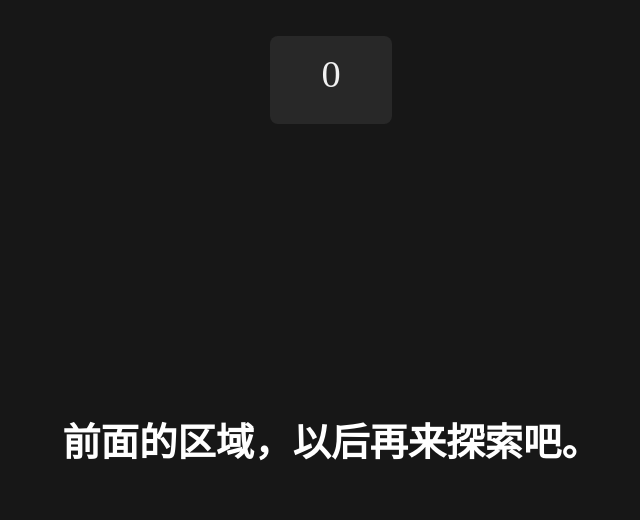
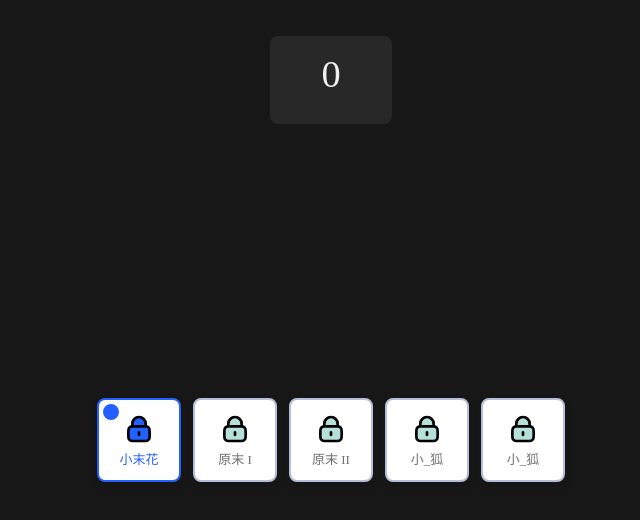
Before and after one commit to wemsx/qiaomo, a Vue app: page /settings in a window 1280 px wide. Shown: the top 520 px of the page, without its empty margins (309-949 px from the left). Built offline with nearby package versions, Linux system fonts and the light colour scheme; a small style sheet from the web is missing.

Commit message:
feat: 支持更换皮肤

```diff
--- a/src/components/SettingPage.vue
+++ b/src/components/SettingPage.vue
@@ -1,5 +1,19 @@
 <script setup>
-import QiaoCount from './QiaoCount.vue'
+import QiaoCount from './QiaoCount.vue';
+import LockIcon from './icons/LockIcon.vue';
+import { storeToRefs } from 'pinia';
+import { useQiaoBasicStore } from '@/stores/qiaoMoBasic';
+
+const qiaoBasicStore = useQiaoBasicStore();
+const { QiaoSkin } = storeToRefs(qiaoBasicStore)
+
+const skinChoices = [
+    '小末花',
+    '原末 I',
+    '原末 II',
+    '小_狐',
+    '小_狐'
+]
 </script>
 <template>
     <div class="header">
@@ -8,7 +22,20 @@ import QiaoCount from './QiaoCount.vue'
         </router-link>
     </div>
     <div class="main">
-        <h1>前面的区域，以后再来探索吧。</h1>
+        <div class="skinSelection">
+            <div class="radio-inputs">
+                <label v-for="(item, index) of skinChoices" :key="index">
+                    <input class="radio-input" type="radio" name="engine" :value="index" v-model="QiaoSkin" />
+                    <span class="radio-tile">
+                        <span class="radio-icon">
+                            <LockIcon></LockIcon>
+                        </span>
+                        <span class="radio-label">{{ item }}</span>
+                    </span>
+                </label>
+            </div>
+        </div>
+        <!--<h1>前面的区域，以后再来探索吧。</h1>-->
     </div>
 </template>
 <style scoped>
@@ -23,4 +50,122 @@ h1 {
     top: 55%;
     transform: translate(-50%, -50%);
 }
+
+.skinSelection {
+    position: absolute;
+    left: 50%;
+    top: -40%;
+    transform: translate(-50%, -50%);
+}
+
+.radio-inputs {
+    display: flex;
+    justify-content: center;
+    align-items: center;
+    max-width: 350px;
+    -webkit-user-select: none;
+    -moz-user-select: none;
+    -ms-user-select: none;
+    user-select: none;
+}
+
+.radio-inputs>* {
+    margin: 6px;
+}
+
+.radio-input:checked+.radio-tile {
+    border-color: #2260ff;
+    box-shadow: 0 5px 10px rgba(0, 0, 0, 0.1);
+    color: #2260ff;
+}
+
+.radio-input:checked+.radio-tile:before {
+    transform: scale(1);
+    opacity: 1;
+    background-color: #2260ff;
+    border-color: #2260ff;
+}
+
+.radio-input:checked+.radio-tile .radio-icon svg {
+    fill: #2260ff;
+}
+
+.radio-input:checked+.radio-tile .radio-label {
+    color: #2260ff;
+}
+
+.radio-input:focus+.radio-tile {
+    border-color: #2260ff;
+    box-shadow: 0 5px 10px rgba(0, 0, 0, 0.1), 0 0 0 4px #b5c9fc;
+}
+
+.radio-input:focus+.radio-tile:before {
+    transform: scale(1);
+    opacity: 1;
+}
+
+.radio-tile {
+    display: flex;
+    flex-direction: column;
+    align-items: center;
+    justify-content: center;
+    width: 80px;
+    min-height: 80px;
+    border-radius: 0.5rem;
+    border: 2px solid #b5bfd9;
+    background-color: #fff;
+    box-shadow: 0 5px 10px rgba(0, 0, 0, 0.1);
+    transition: 0.15s ease;
+    cursor: pointer;
+    position: relative;
+}
+
+.radio-tile:before {
+    content: "";
+    position: absolute;
+    display: block;
+    width: 0.75rem;
+    height: 0.75rem;
+    border: 2px solid #b5bfd9;
+    background-color: #fff;
+    border-radius: 50%;
+    top: 0.25rem;
+    left: 0.25rem;
+    opacity: 0;
+    transform: scale(0);
+    transition: 0.25s ease;
+}
+
+.radio-tile:hover {
+    border-color: #2260ff;
+}
+
+.radio-tile:hover:before {
+    transform: scale(1);
+    opacity: 1;
+}
+
+.radio-icon svg {
+    width: 2rem;
+    height: 2rem;
+    fill: #b5dfd9;
+}
+
+.radio-label {
+    color: #707070;
+    transition: 0.375s ease;
+    text-align: center;
+    font-size: 13px;
+}
+
+.radio-input {
+    clip: rect(0 0 0 0);
+    -webkit-clip-path: inset(100%);
+    clip-path: inset(100%);
+    height: 1px;
+    overflow: hidden;
+    position: absolute;
+    white-space: nowrap;
+    width: 1px;
+}
 </style>
--- a/src/components/XiaoMo.vue
+++ b/src/components/XiaoMo.vue
@@ -1,6 +1,6 @@
 <template>
     <div class="qiaomo">
-        <img src="https://gcore.jsdelivr.net/gh/wemhy/xm@1.0.0/logo/logot.svg" @click="qiaoOnce"
+        <img :src="'https://gcore.jsdelivr.net/gh/wemsx/qiaomo@master/icons/skin' + QiaoSkin + '.svg'" @click="qiaoOnce"
             :class="{ qiaoClass: qiao }" />
     </div>
     <div class="qiaomoWord" ref="qiaomoRef">
@@ -12,7 +12,7 @@ import { storeToRefs } from 'pinia';
 import { useQiaoBasicStore } from '@/stores/qiaoMoBasic';
 
 const qiaoBasicStore = useQiaoBasicStore();
-const { QiaoWord, QiaoCounter } = storeToRefs(qiaoBasicStore)
+const { QiaoWord, QiaoCounter, QiaoSkin } = storeToRefs(qiaoBasicStore)
 
 const qiaomoRef = ref()
 const qiao = ref(false)
--- /dev/null
+++ b/src/components/icons/LockIcon.vue
@@ -0,0 +1,7 @@
+<template>
+    <svg width="100px" height="100px" viewBox="0 0 24 24" fill="none" xmlns="http://www.w3.org/2000/svg">
+        <path
+            d="M12 14.5V16.5M7 10.0288C7.47142 10 8.05259 10 8.8 10H15.2C15.9474 10 16.5286 10 17 10.0288M7 10.0288C6.41168 10.0647 5.99429 10.1455 5.63803 10.327C5.07354 10.6146 4.6146 11.0735 4.32698 11.638C4 12.2798 4 13.1198 4 14.8V16.2C4 17.8802 4 18.7202 4.32698 19.362C4.6146 19.9265 5.07354 20.3854 5.63803 20.673C6.27976 21 7.11984 21 8.8 21H15.2C16.8802 21 17.7202 21 18.362 20.673C18.9265 20.3854 19.3854 19.9265 19.673 19.362C20 18.7202 20 17.8802 20 16.2V14.8C20 13.1198 20 12.2798 19.673 11.638C19.3854 11.0735 18.9265 10.6146 18.362 10.327C18.0057 10.1455 17.5883 10.0647 17 10.0288M7 10.0288V8C7 5.23858 9.23858 3 12 3C14.7614 3 17 5.23858 17 8V10.0288"
+            stroke="#000000" stroke-width="2" stroke-linecap="round" stroke-linejoin="round" />
+    </svg>
+</template>
```
